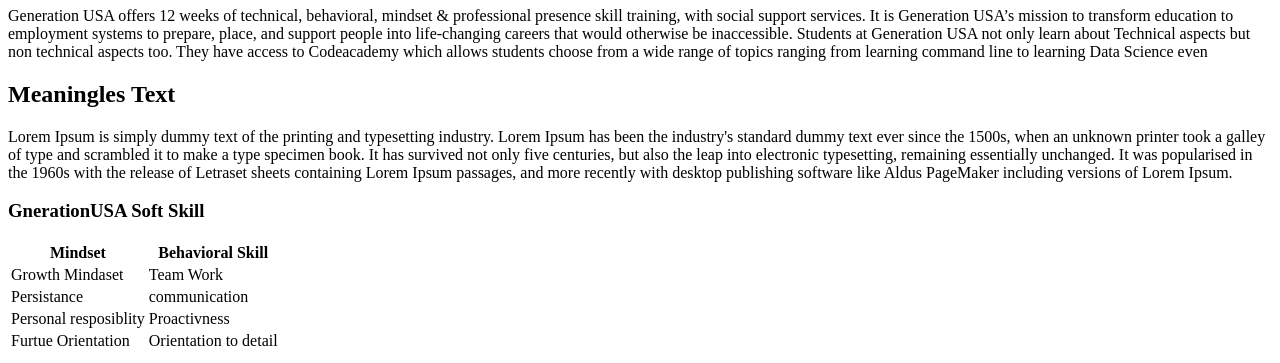
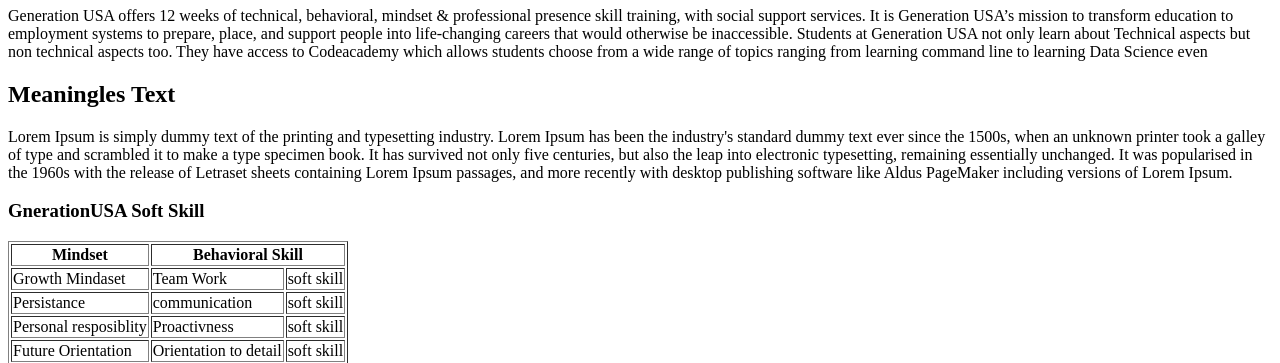
Before and after one commit to wondwossen-gm/our-repo, a plain HTML site: page index.html in a window 1280 px wide. Shown: the part 99-462 px from the top of the page. Drawn offline with Linux system fonts and the light colour scheme.

Commit message:
Another commit

```diff
--- a/index.html
+++ b/index.html
@@ -25,26 +25,30 @@
          Aldus PageMaker including versions of Lorem Ipsum.</p>
 
     <h3> GnerationUSA Soft Skill </h3>
-    <table>
+    <table border="1">
         <tr>
             <th>Mindset</th>
-            <th>Behavioral Skill</th>
+            <th colspan="2">Behavioral Skill</th>
         </tr>
         <tr>
             <td>Growth Mindaset</td>
             <td>Team Work</td>
+            <td>soft skill</td>
         </tr>
          <tr>
             <td>Persistance</td>
             <td>communication</td>
+            <td>soft skill</td>
         </tr>
         <tr>
             <td>Personal resposiblity</td>
             <td>Proactivness</td>
+            <td>soft skill</td>
         </tr>
         <tr>
-            <td>Furtue Orientation</td>
-            <td rowspan="2">Orientation to detail</td>
+            <td>Future Orientation</td>
+            <td >Orientation to detail</td>
+            <td>soft skill</td>
         </tr>
         </tr>
 
```
